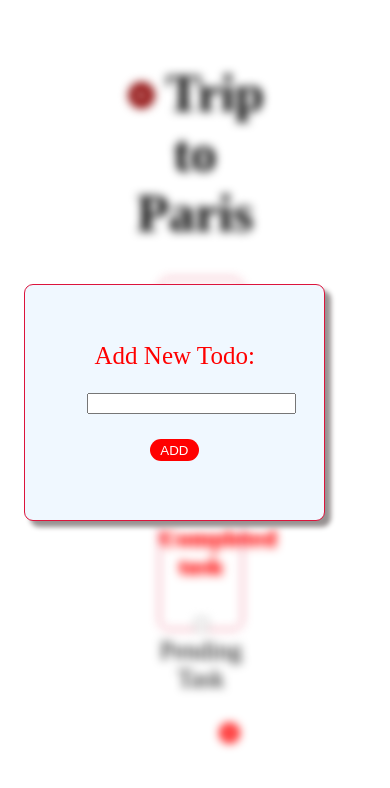
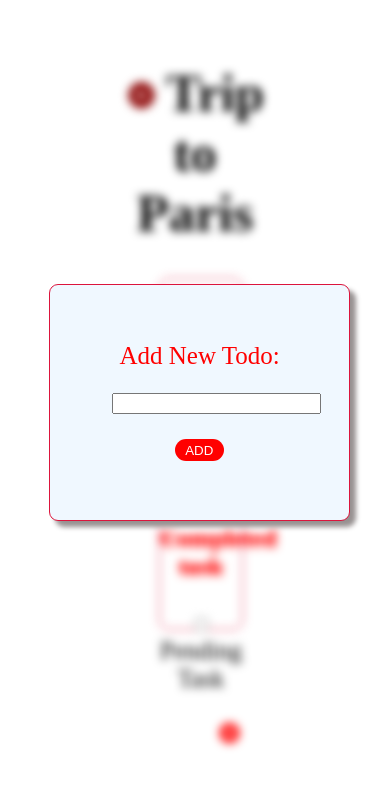
Before and after one commit to Md-Sameera/project3, a plain HTML site: page index4.html in a window 390 px wide. Drawn offline with Linux system fonts and the light colour scheme.

Commit message:
Update index4.html

```diff
--- a/index4.html
+++ b/index4.html
@@ -45,7 +45,7 @@
         @media screen and (max-width: 740px) {
          .box4{
              position: absolute;
-            right: 4%;
+            right: -6%;
             width: 70%;
          }
          .child {
```
